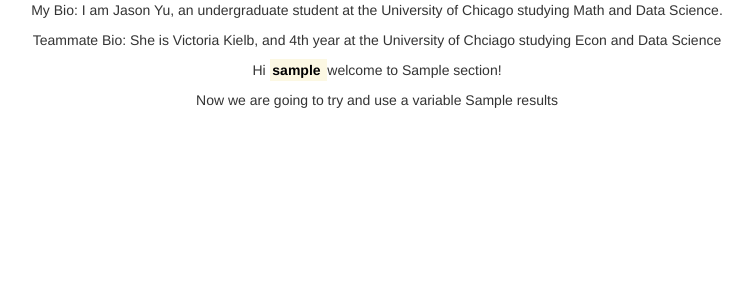
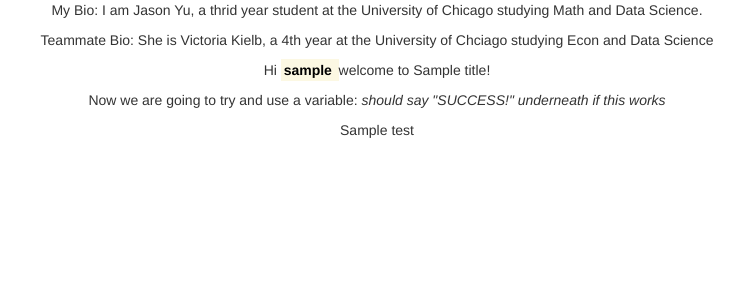
Before and after one commit to CMSC-13600-Data-Engineering/week-0-setup-JasonYUChicago, a Django app: template attendancechimp/templates/app/index.html in a window 1280 px wide. Shown: the top 300 px of the page, without its empty margins (263-1015 px from the left). Run offline with Django 4.2, Linux system fonts and the light colour scheme; a user stored in the database is signed in; tables that the repository leaves empty hold one stand-in row (values such as "Sample post"); the template is opened without the code that fills it: most values are stand-ins (such as "Sample title", 1, 10 or a date in 2020).

Commit message:
This should be finished now

```diff
--- a/attendancechimp/app/views.py
+++ b/attendancechimp/app/views.py
@@ -1,9 +1,10 @@
 from django.shortcuts import render
 from django.http import HttpResponse
-
+from django.template import loader
 
 def index(request):
-    return render(request, 'app/index.html', {})
+    return render(request, 'app/index.html', {"test":"SUCCESS!",
+                                              "title":"Jason and Victoria's app"})
 def detail(request, question_id):
     return HttpResponse("You're looking at question %s." % question_id)
 def results(request, question_id):
--- a/attendancechimp/templates/app/index.html
+++ b/attendancechimp/templates/app/index.html
@@ -6,10 +6,11 @@
 {% block content %}
 {% if user.is_authenticated %}
   <div style=""text-align: center;>
-    <p>My Bio: I am Jason Yu, an undergraduate student at the University of Chicago studying Math and Data Science.</p>
-    <p>Teammate Bio: She is Victoria Kielb, and 4th year at the University of Chciago studying Econ and Data Science</p>
-    <p>Hi <b><mark> {{ user.username }} </mark></b> welcome to {{ section.title }}!</p>
-    <p>Now we are going to try and use a variable {{ results }}</p>
+    <p>My Bio: I am Jason Yu, a thrid year student at the University of Chicago studying Math and Data Science.</p>
+    <p>Teammate Bio: She is Victoria Kielb, a 4th year at the University of Chciago studying Econ and Data Science</p>
+    <p>Hi <b><mark> {{ user.username }} </mark></b> welcome to {{ title }}!</p>
+    <p>Now we are going to try and use a variable: <i>should say "SUCCESS!" underneath if this works</i></p>
+    <p> {{ test }}</p>
   </div>
 {% else %}
   <p>You are not logged in</p>
```
Also changed, not shown: docs/Week-0-Installation.md (+17 -0 lines).
